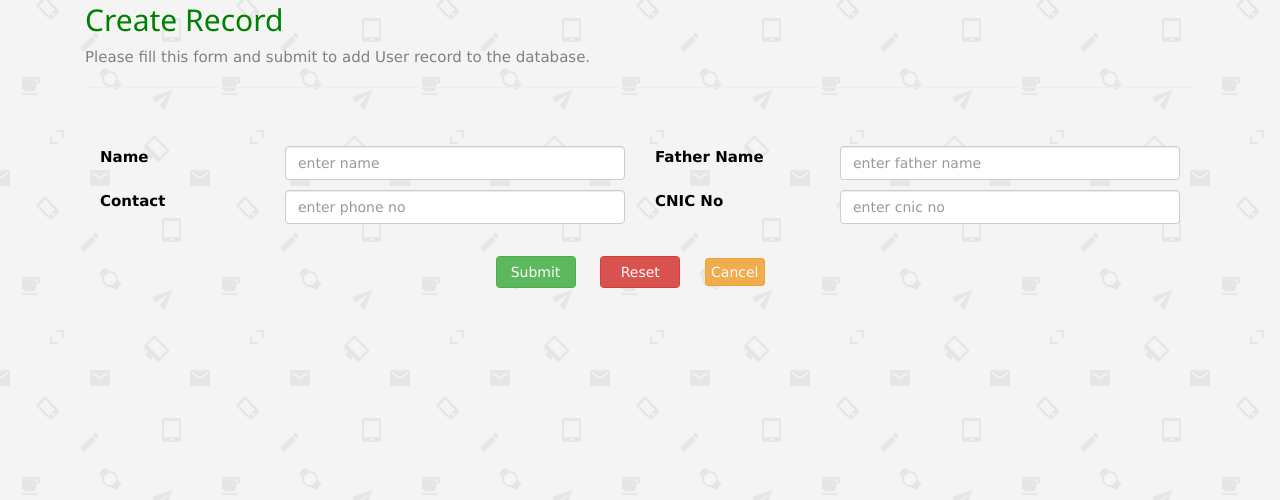
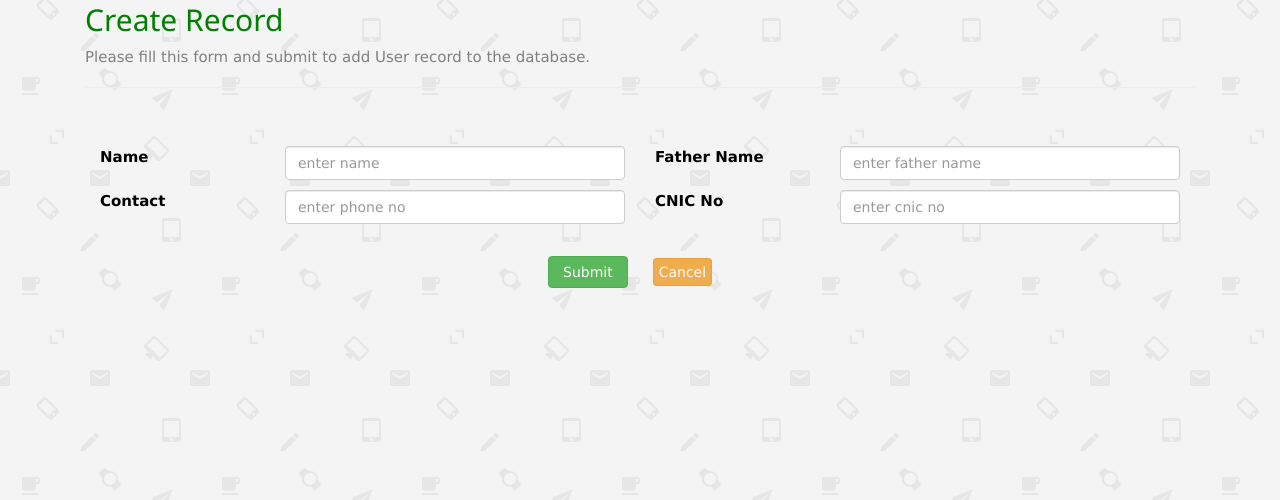
Before and after one commit to Usama868/CRUD, a PHP site: page /create.php in a window 1280 px wide. Shown: the part 280-780 px from the top of the page. Run offline with PHP 8.4, Linux system fonts and the light colour scheme.

Commit message:
Merge origin/master
Conflicts:
	db-connect.php

```diff
--- a/create.php
+++ b/create.php
@@ -179,7 +179,7 @@ if($_SERVER["REQUEST_METHOD"] === "POST"){
 
 
 
-                    <button type="reset" class="btn btn-primary btn-danger btnm   "> Reset  </button>
+
                     <a href="index.php" class="btn btn-warning btnm">Cancel</a>
                 </div>
             </div>
```
